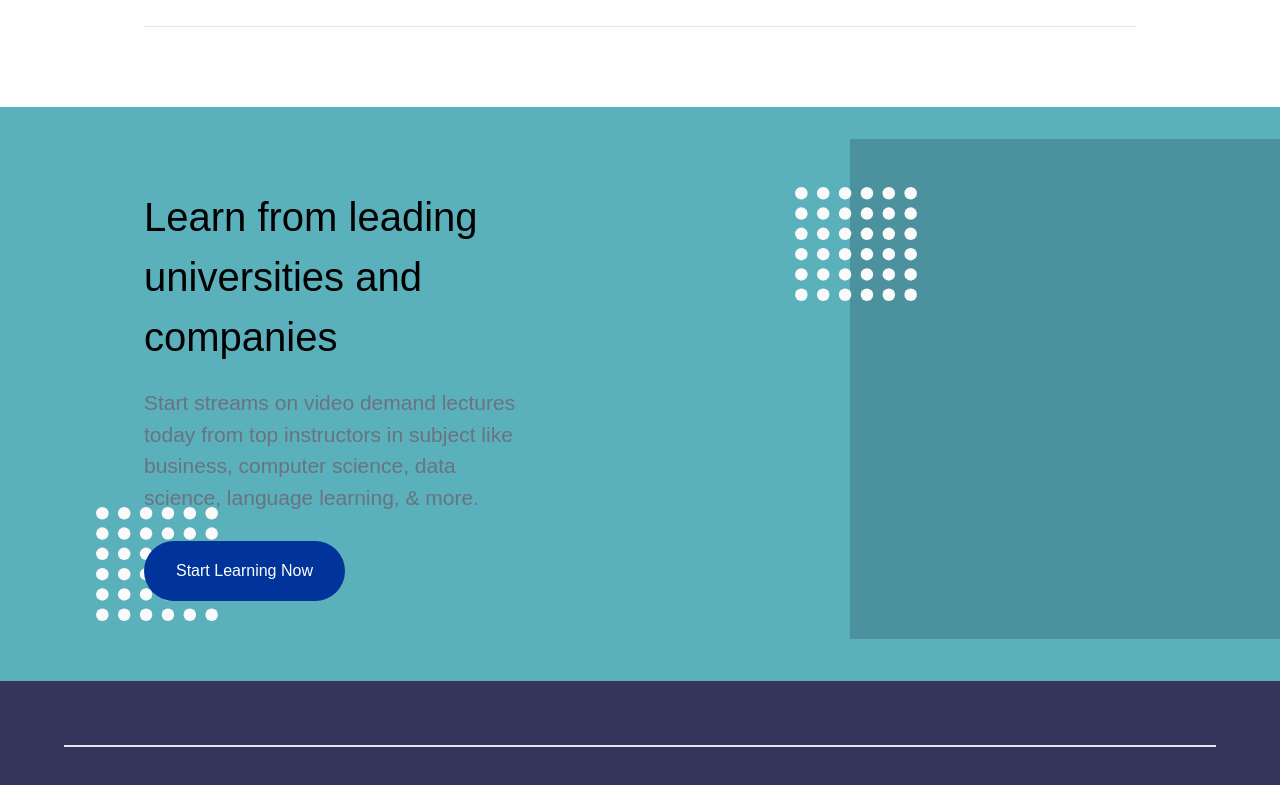
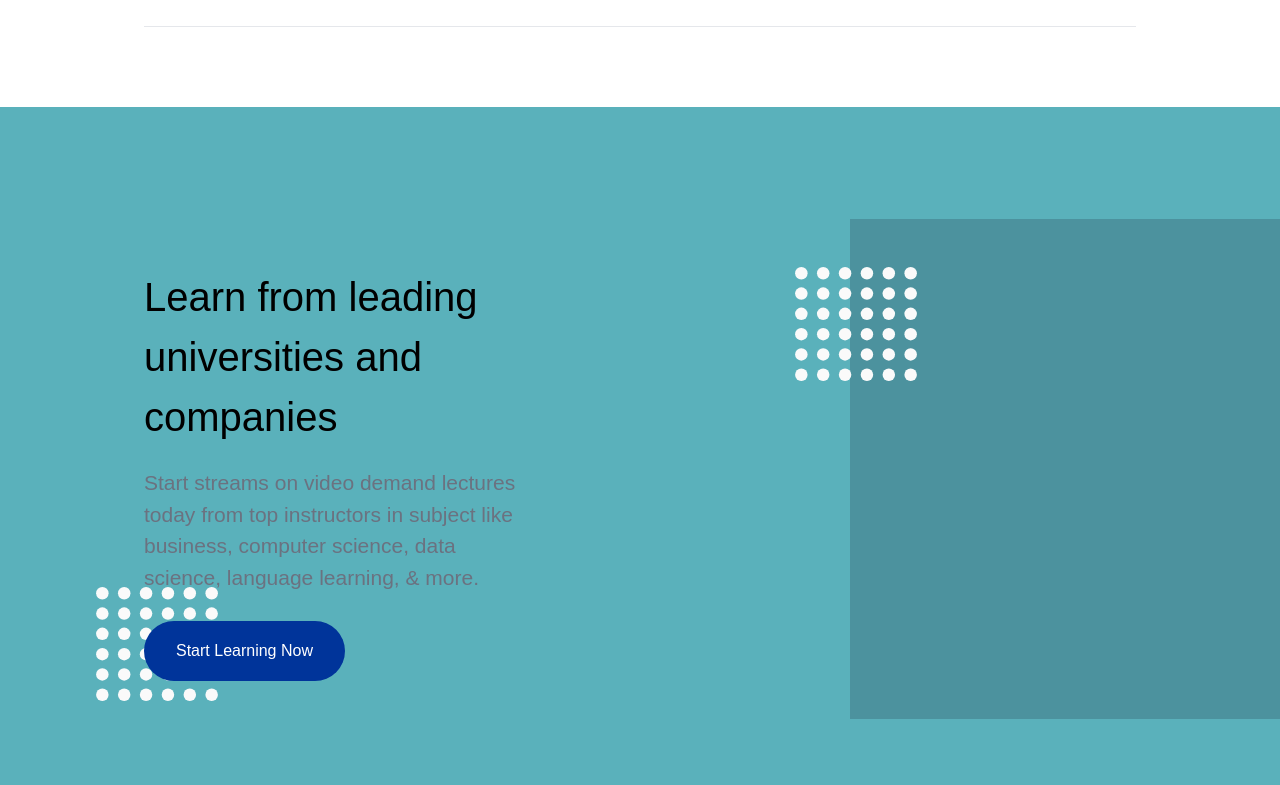
Before and after one commit to jibola2588/e-learning-repository, a React (Create React App) app: page /blog in a window 1280 px wide. Shown: the part 1995-2780 px from the top of the page. Built offline with nearby package versions, Linux system fonts and the light colour scheme; a web font is replaced by a local one.

Commit message:
added Elearning video to blog page

```diff
--- /dev/null
+++ b/src/components/blog-page/LearnFromAndVideo.jsx
@@ -0,0 +1,14 @@
+import ELearningVideo  from "../../components/blog-page/E-learningVideo"
+import LearnFromSection  from "../../components/blog-page/Learn-from-Section"
+
+
+export default function LearnFromAndVideo() {
+
+    return (
+        <div className="grid lg:grid-cols-2 bg-[#5AB1BB] pt-40 pb-52 relative space-y-[8rem] lg:space-y-0">
+        < LearnFromSection />
+        < ELearningVideo />
+
+        </div>
+    )
+}
--- a/src/pages/blogPage/BlogPage.jsx
+++ b/src/pages/blogPage/BlogPage.jsx
@@ -1,23 +1,17 @@
 import Navbar from "../../components/navbars/Landing-Page-Navbar"
 import { HeroSection } from "../../components/blog-page/heroSection"
-import ELearningVideo  from "../../components/blog-page/E-learningVideo"
-import LearnFromSection  from "../../components/blog-page/Learn-from-Section"
 import { Tabs } from "../../components/blog-page/Tabs"
+import LearnFromAndVideo from "../../components/blog-page/LearnFromAndVideo"
 import Footer from "../../components/footer/Footer"
 
 export const BlogPage = () => {
     return (
         <div>
+
             <Navbar />
             <HeroSection />
             <Tabs />
-
-            <div className="grid lg:grid-cols-2 bg-[#5AB1BB] py-20">
-            < LearnFromSection />
-            < ELearningVideo />
-
-            </div>
-
+            <LearnFromAndVideo />
             <Footer />
 
         </div>
```
